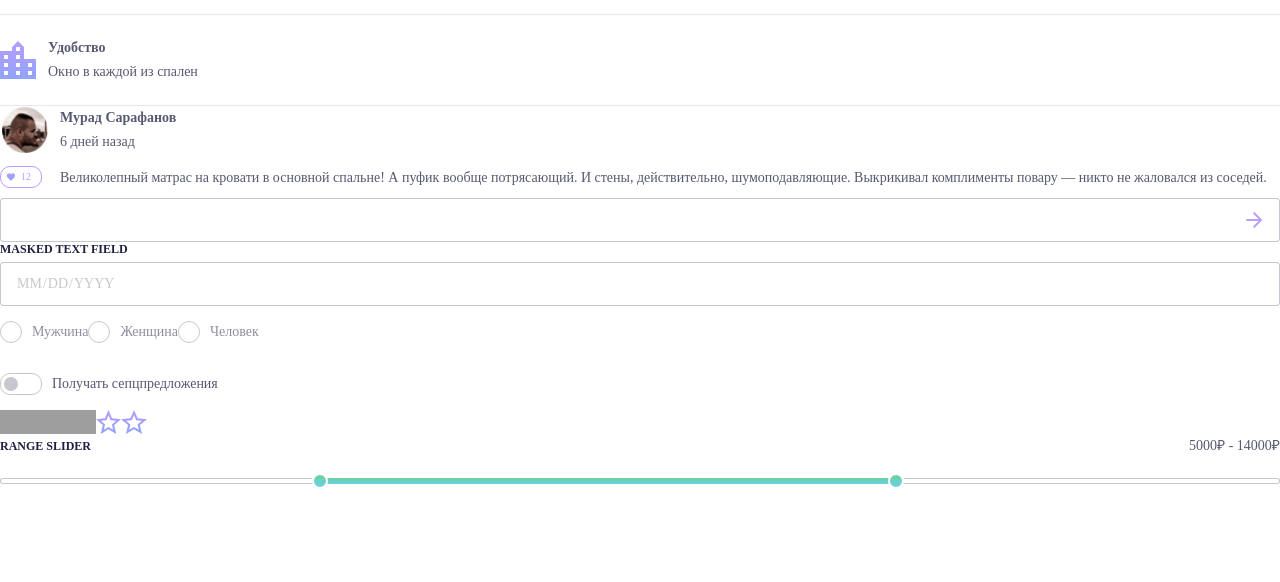
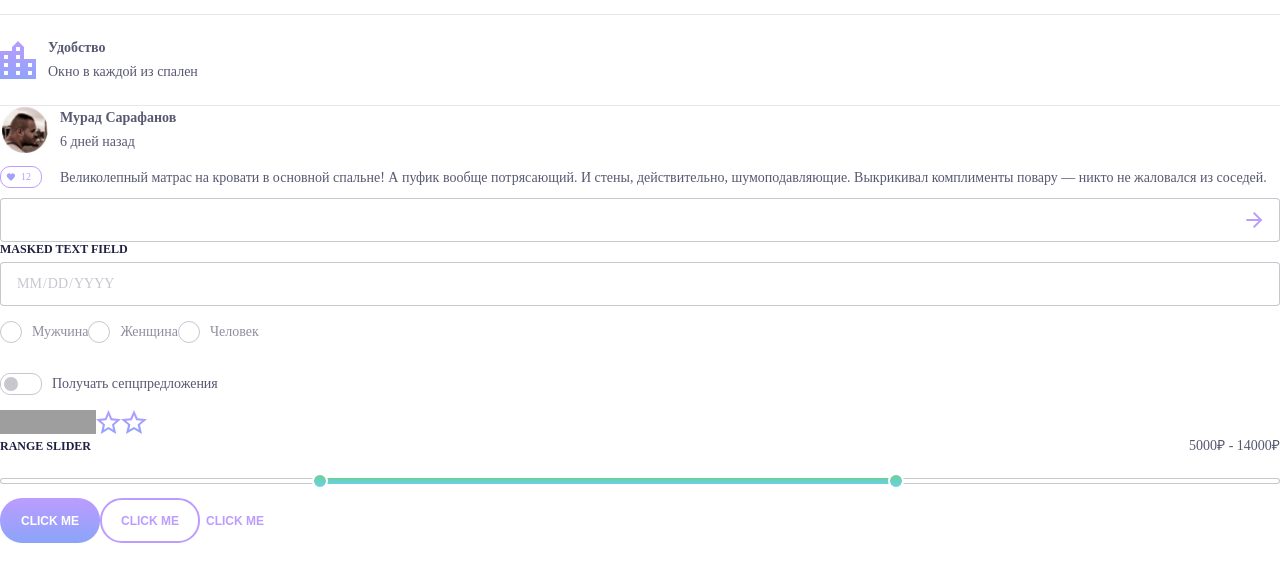
Before and after one commit to Ga11et/hotelBooking, a React (Create React App) app: page / in a window 1280 px wide. Shown: the part 675-1257 px from the top of the page. After the commit the page ends 1218 px from the top, so only its background shows below. Built offline with nearby package versions, Linux system fonts and the light colour scheme; grey boxes are pictures that could not be loaded.

Commit message:
added button component

```diff
--- a/src/App.tsx
+++ b/src/App.tsx
@@ -13,6 +13,7 @@ import { RadioButton } from './components/radiobutton/radiobutton'
 import { ToggleButton } from "./components/togglebutton/togglebutton"
 import { RateButton } from "./components/ratebutton/ratebutton"
 import { MySlider } from "./components/slider/slider"
+import { Button } from "./components/button/button"
 
 const richCheckboxData = [
   { label: 'Широкий коридор', describtion: 'Ширина коридоров в номере не менее 91 см.' },
@@ -52,6 +53,9 @@ export const App = () => {
       <ToggleButton label="Получать сепцпредложения" name="some2" />
       <RateButton countStars={3} />
       <MySlider name="Range Slider" />
+      <Button text="Click me" type="filled" onClick={() => console.log('clicked')} />
+      <Button text="Click me" type="empty" onClick={() => console.log('clicked')} />
+      <Button text="Click me" type="link" onClick={() => console.log('clicked')} />
     </div>
   </>
 }
--- /dev/null
+++ b/src/components/button/button.module.css
@@ -0,0 +1,47 @@
+.filledButton{
+    width: 100px;
+    height: 45px;
+    box-sizing: border-box;
+    outline: none;
+    color: white;
+    font-size: 12px;
+    font-weight: 700;
+    text-transform: uppercase;
+    background: var(--gradient);
+    border: 0;
+    border-radius: 22px;
+}
+.filledButton:hover{
+    opacity: 0.5;
+    cursor: pointer;
+}
+.emptyButton{
+    width: 100px;
+    height: 45px;
+    box-sizing: border-box;
+    outline: none;
+    color: var(--purple);
+    border: 2px solid var(--purple);
+    font-size: 12px;
+    font-weight: 700;
+    text-transform: uppercase;
+    background: white;
+    border-radius: 22px;
+}
+.emptyButton:hover{
+    cursor: pointer;
+    border-color: var(--purple-50);
+}
+.linkButton{
+    outline: none;
+    color: var(--purple);
+    border: 0;
+    font-size: 12px;
+    font-weight: 700;
+    text-transform: uppercase;
+    background: white;
+}
+.linkButton:hover{
+    cursor: pointer;
+    color: var(--grey-50);
+}
--- /dev/null
+++ b/src/components/button/button.tsx
@@ -0,0 +1,19 @@
+import { FC } from "react";
+import css from './button.module.css'
+
+type props = {
+    text: string
+    type: 'filled' | 'empty' | 'link'
+
+    onClick: () => void
+}
+
+export const Button: FC<props> = ({ text, type, onClick }) => {
+
+    const buttonClass = type === 'filled' ? css.filledButton
+        : (type === 'empty' ? css.emptyButton : css.linkButton)
+
+    return <button className={buttonClass} onClick={onClick}>
+        {text}
+    </button>
+}
--- a/src/components/slider/slider.tsx
+++ b/src/components/slider/slider.tsx
@@ -24,7 +24,6 @@ export const MySlider: FC<props> = ({ name }) => {
             <Range onChange={rangeOnChange}
                 defaultValue={[25,70]} />
         </div>
-        <div style={{ height: '1000px' }}></div>
     </section>
 
 }
--- a/src/index.css
+++ b/src/index.css
@@ -6,6 +6,7 @@
   --grey-10: rgba(31, 32, 65, 0.1);
   --grey-5: rgba(31, 32, 65, 0.05);
   --purple: #BC9CFF;
+  --purple-50: #bb9cff80;
   --green: linear-gradient(180deg, #6FCF97 0%, #66D2EA 100%);
   --gradient: linear-gradient(180deg, #BC9CFF 0%, #8BA4F9 100%);
   --gradient-25: linear-gradient(180deg, rgba(188,156,255,0.25) 0%, rgba(139,164,249,0.25) 100%);
```
Also changed, not shown: src/components/slider/slider.css (deleted).
